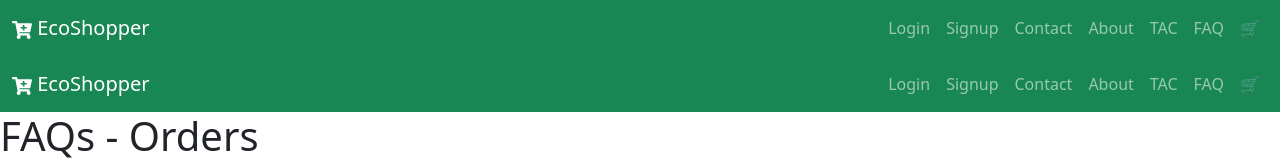
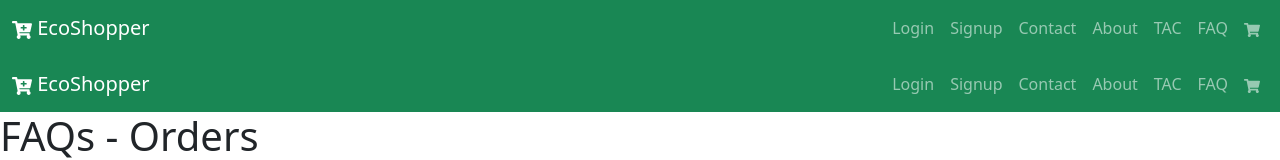
Before and after one commit to Noor-Alina/COMP3340-Project, a React (Create React App) app: page /Orders in a window 1280 px wide. Shown: the top 160 px of the page. Built offline with nearby package versions, Linux system fonts and the light colour scheme; no server answers.

Commit message:
Changed cart icon

```diff
--- a/src/components/Header.js
+++ b/src/components/Header.js
@@ -1,6 +1,6 @@
 import React from 'react';
 import {Link} from 'react-router-dom';
-import {FaCartPlus, FaSignOutAlt} from 'react-icons/fa'
+import {FaCartPlus, FaSignOutAlt, FaShoppingCart} from 'react-icons/fa'
 
 class Header extends React.Component {
     render() {
@@ -17,7 +17,7 @@ class Header extends React.Component {
                     <Link className="nav-item nav-link" to = "About"> About </Link>
                     <Link className="nav-item nav-link" to = "TAC"> TAC </Link>
                     <Link className="nav-item nav-link" to = "FAQ"> FAQ </Link>
-                    <Link className="nav-item nav-link" to = "Cart"> 🛒︁ </Link>
+                    <Link className="nav-item nav-link" to = "Cart"> <FaShoppingCart className="mr-1" />︁ </Link>
                     { user && <Link className="nav-item nav-link" to="/Signin" onClick={e => logOutUser(e)}> Log out <FaSignOutAlt />  </Link> }
                 </div>
                 </div>
```
